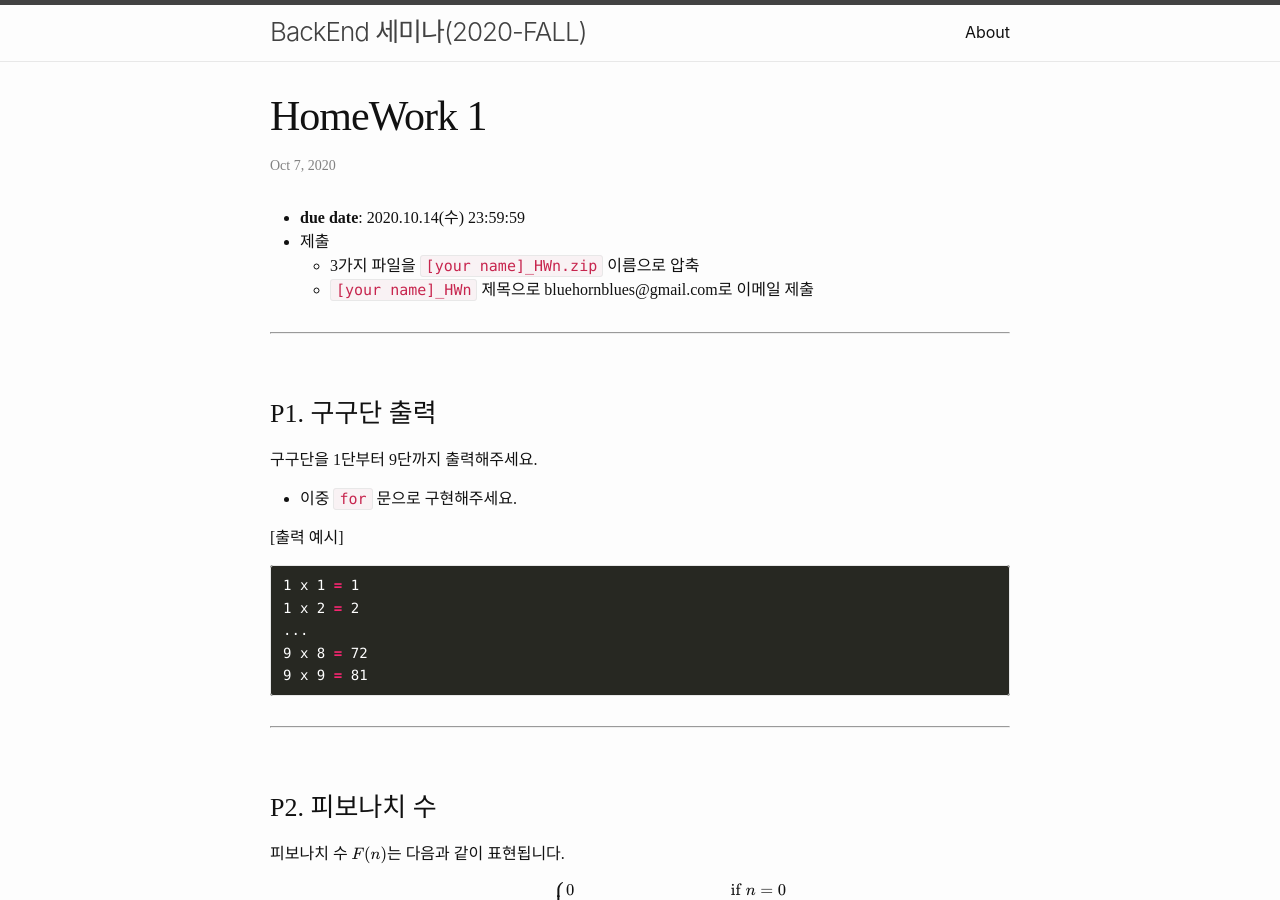
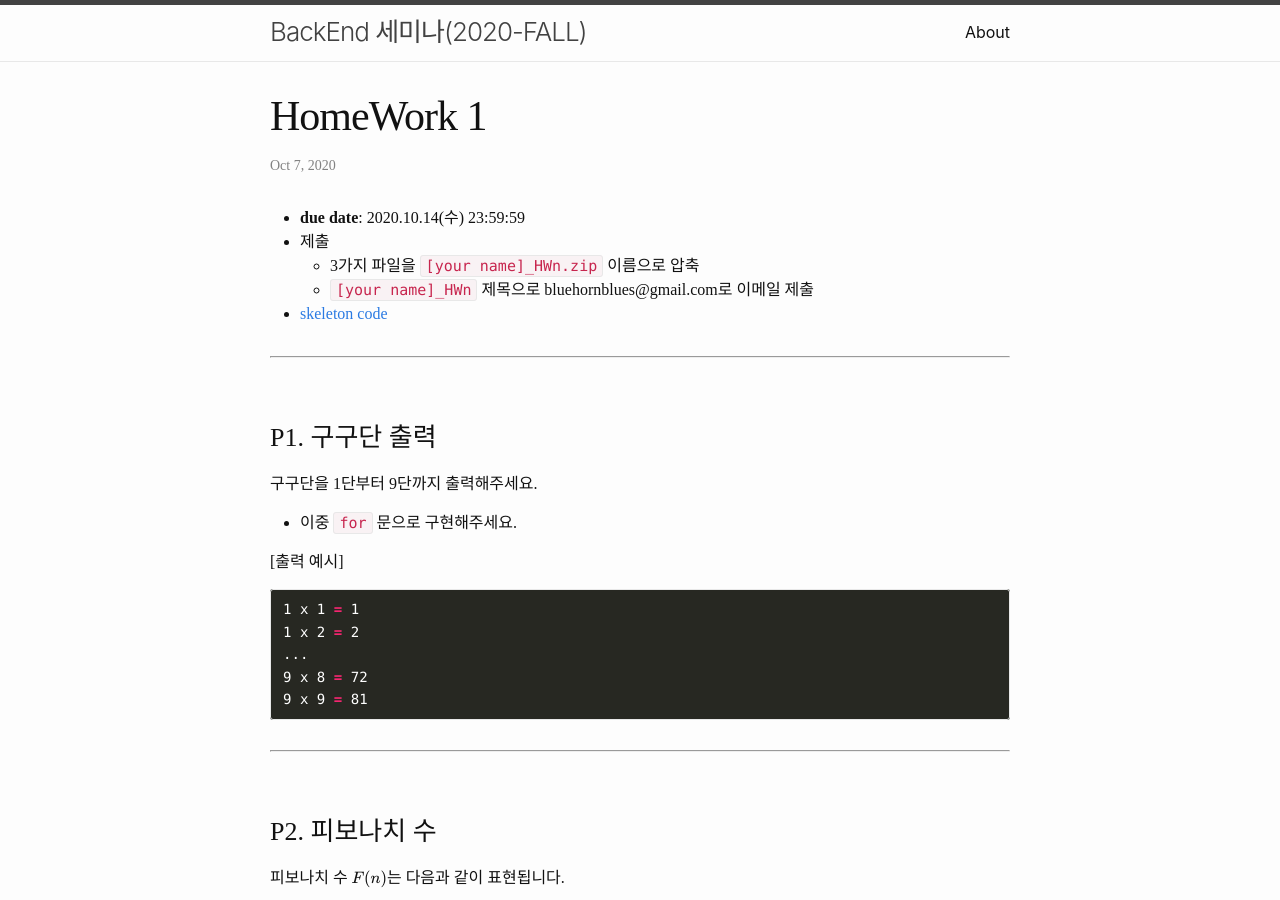
Before and after one commit to PoApper/backend-seminar, a Jekyll site: the page built from _posts/2020-10-07-HomeWork1.md, in a window 1280 px wide and 900 px high. Built offline with Jekyll 4.4.1, drawn with Linux system fonts in a browser that asks for light colours; some web fonts are replaced; formulas are drawn with MathJax 3.

Commit message:
update link

```diff
--- a/_posts/2020-10-07-HomeWork1.md
+++ b/_posts/2020-10-07-HomeWork1.md
@@ -8,6 +8,7 @@ use_math: true
 - 제출
   - 3가지 파일을 `[your name]_HWn.zip` 이름으로 압축
   - `[your name]_HWn` 제목으로 bluehornblues@gmail.com로 이메일 제출
+- [skeleton code](https://github.com/BlueHorn07/poapper-backend/blob/master/assets/hw/hw1.zip)
 
 <hr>
 
```
